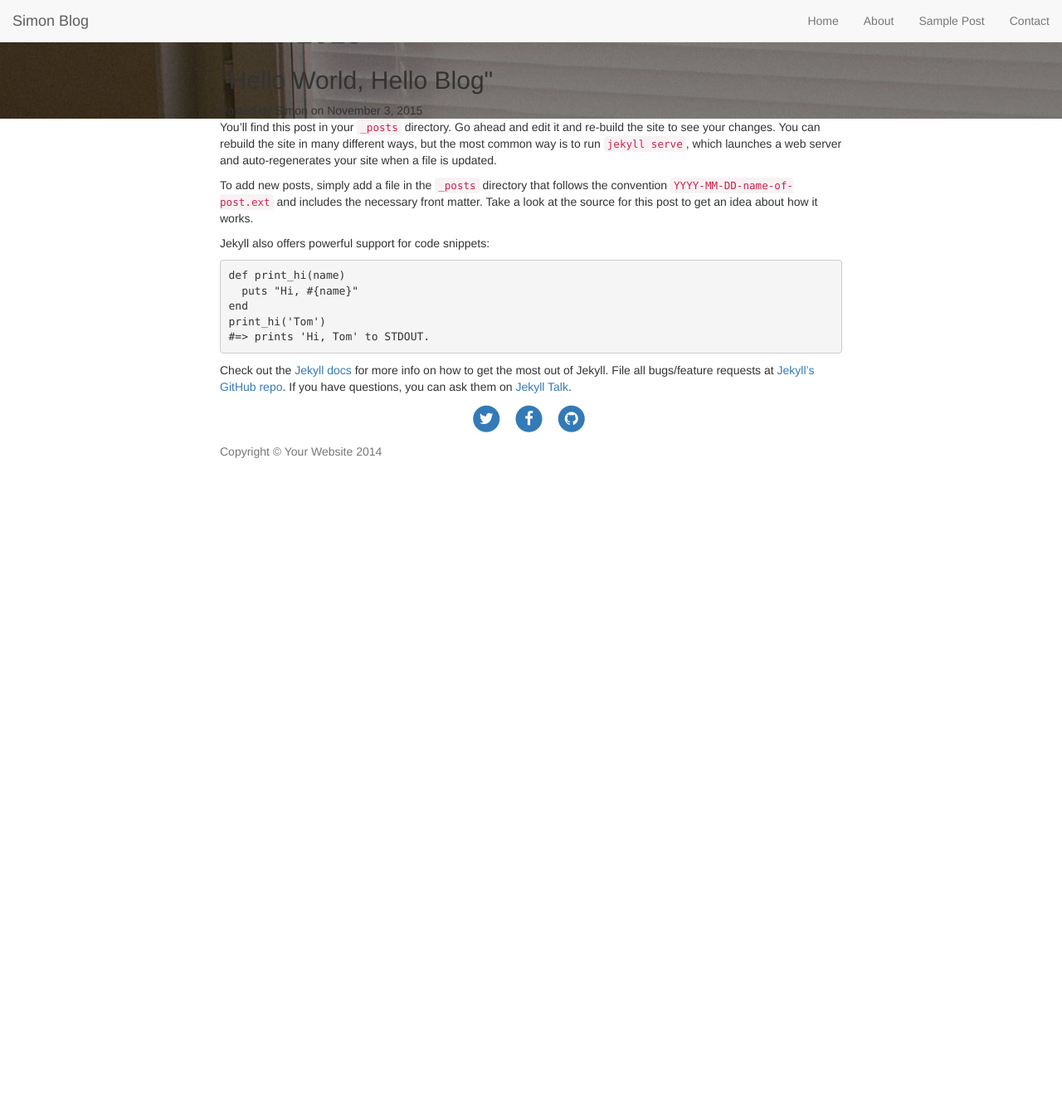
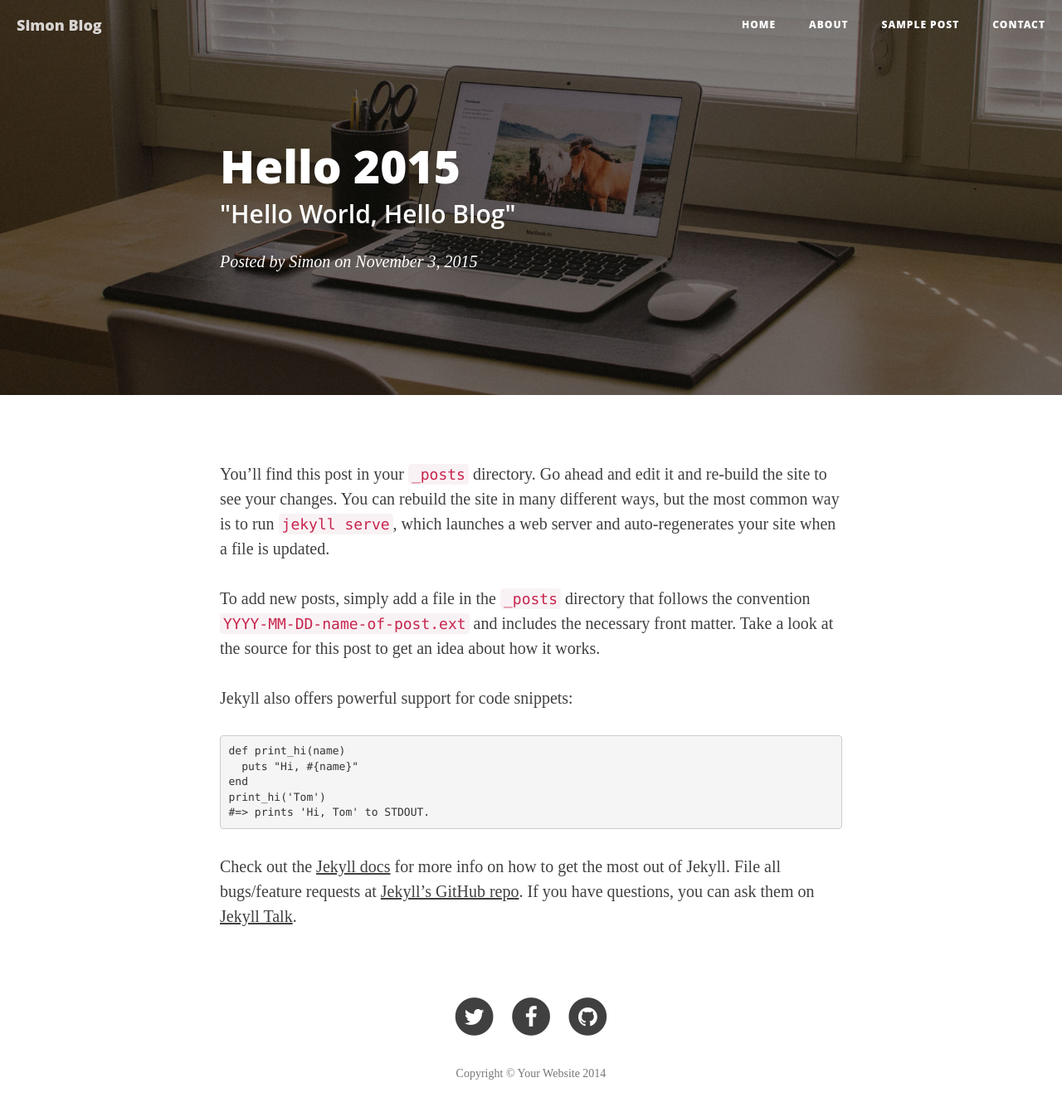
Before and after one commit to SimonAppBoy/SimonAppBoy.github.io, a Jekyll site: the page built from _posts/2015-11-03-welcome-to-jekyll.markdown, in a window 1280 px wide and 1369 px high. Shown: the top 1340 px of the window at 83% size. Built offline with Jekyll 4.4.1, drawn with Linux system fonts in a browser that asks for light colours; nearby versions of some CDN libraries; library files that are not in the unit come from our copies.

Commit message:
add slash

```diff
--- a/_includes/footer.html
+++ b/_includes/footer.html
@@ -35,10 +35,10 @@
 </footer>
 
 <!-- jQuery -->
-<script src="{{ "js/jquery.js" | prepend: site.baseurl }}"></script>
+<script src="{{ "/js/jquery.js" | prepend: site.baseurl }}"></script>
 
 <!-- Bootstrap Core JavaScript -->
-<script src="{{ "js/bootstrap.min.js" | prepend: site.baseurl }}"></script>
+<script src="{{ "/js/bootstrap.min.js" | prepend: site.baseurl }}"></script>
 
 <!-- Custom Theme JavaScript -->
-<script src="{{ "js/clean-blog.min.js" | prepend: site.baseurl }}"></script>
+<script src="{{ "/js/clean-blog.min.js" | prepend: site.baseurl }}"></script>
--- a/_includes/head.html
+++ b/_includes/head.html
@@ -9,10 +9,10 @@
     <title>{% if page.title %}{{ page.title }}{% else %}{{ site.title }}{% endif %}</title>
 
     <!-- Bootstrap Core CSS -->
-    <link href="{{ "css/bootstrap.min.css" | prepend: site.baseurl }}" rel="stylesheet">
+    <link href="{{ "/css/bootstrap.min.css" | prepend: site.baseurl }}" rel="stylesheet">
 
     <!-- Custom CSS -->
-    <link href="{{ "css/clean-blog.min.css" | prepend: site.baseurl }}" rel="stylesheet">
+    <link href="{{ "/css/clean-blog.min.css" | prepend: site.baseurl }}" rel="stylesheet">
 
     <!-- Custom Fonts -->
     <link href="http://maxcdn.bootstrapcdn.com/font-awesome/4.1.0/css/font-awesome.min.css" rel="stylesheet" type="text/css">
```
